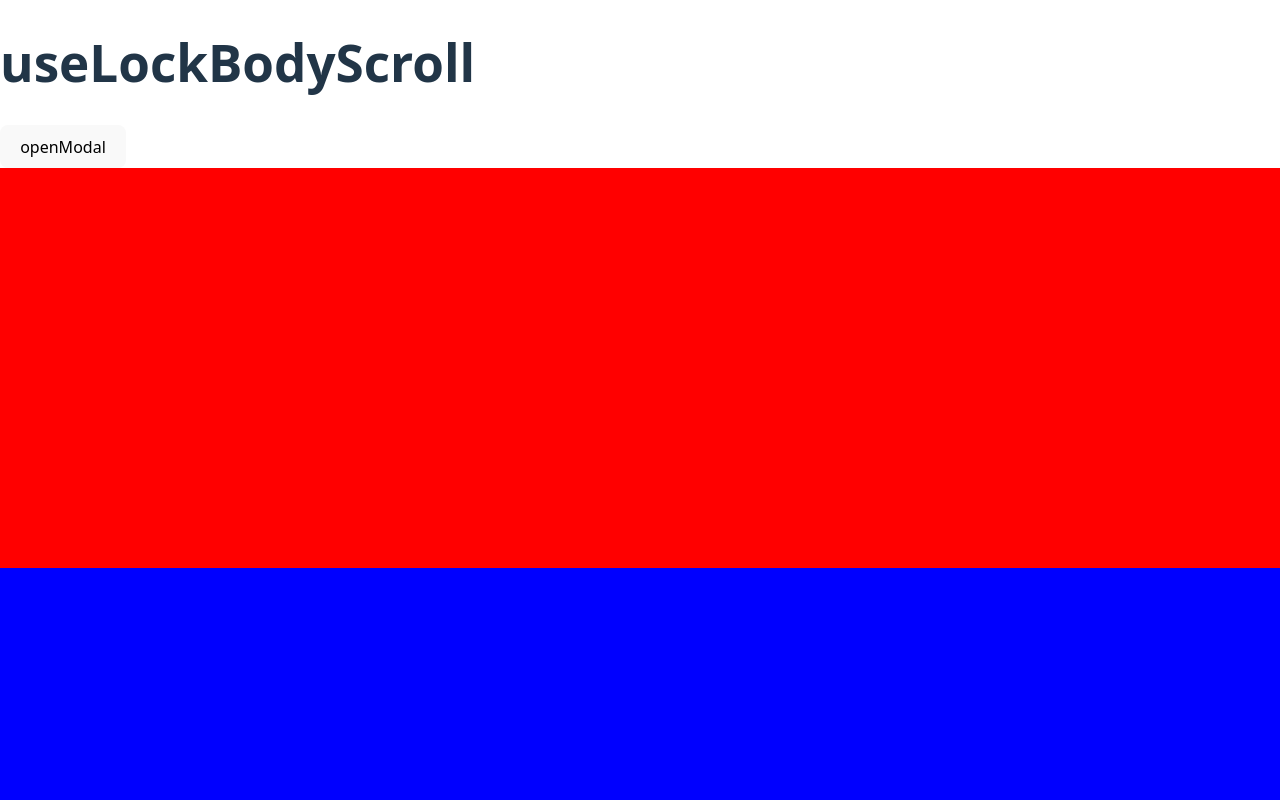
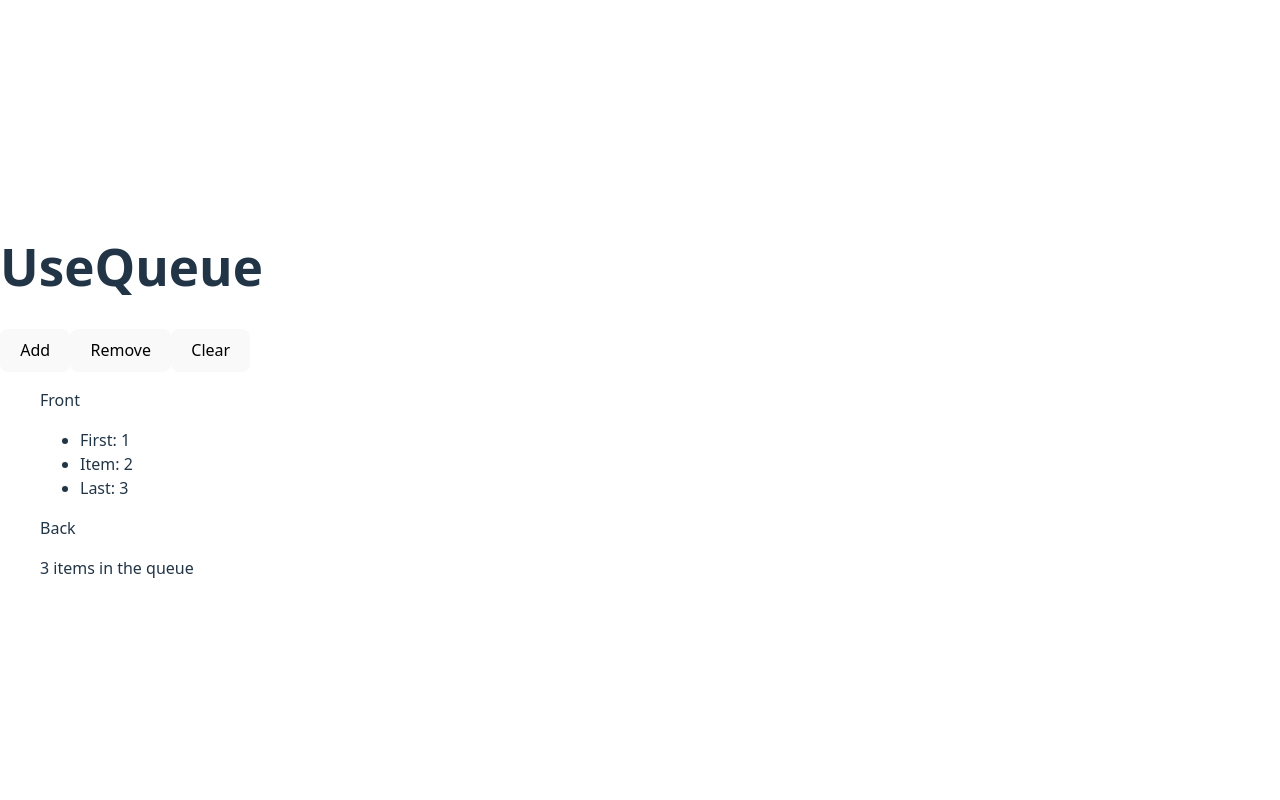
Before and after one commit to felixpherry/use-hooks, a React (Vite) app: page / in a window 1280 px wide. Shown: the top 800 px of the page. Built offline with nearby package versions, Linux system fonts and the light colour scheme.

Commit message:
feat: implement useQueue

```diff
--- a/src/App.tsx
+++ b/src/App.tsx
@@ -1,48 +1,58 @@
-import * as React from 'react';
-import useLockBodyScroll from './hooks/010-useLockBodyScroll/useLockBodyScroll';
+import useQueue from './hooks/011-useQueue/useQueue';
 
-function Modal({ handleClose }: { handleClose: () => void }) {
-  useLockBodyScroll();
+function QueueDemo({
+  first,
+  last,
+  size,
+  queue,
+}: {
+  first?: number;
+  last?: number;
+  size: number;
+  queue: number[];
+}) {
   return (
-    <div>
-      <dialog>
-        <header>
-          <button onClick={handleClose}>X</button>
-          <h2>Modal</h2>
-        </header>
-        <section>content</section>
-      </dialog>
-    </div>
+    <figure>
+      <article>
+        <p>Front</p>
+        <ul>
+          {queue.map((item, i) => {
+            const isFirst = first === item;
+            const isLast = last === item;
+            if (isFirst) {
+              return <li key={i}>First: {item}</li>;
+            }
+            if (isLast) {
+              return <li key={i}>Last: {item}</li>;
+            }
+            return <li key={i}>Item: {item}</li>;
+          })}
+        </ul>
+        <p>Back</p>
+      </article>
+      <figcaption>{size} items in the queue</figcaption>
+    </figure>
   );
 }
 
 export default function App() {
-  const [isOpen, setIsOpen] = React.useState(false);
+  const { add, remove, clear, first, last, size, queue } = useQueue([1, 2, 3]);
 
   return (
-    <>
-      {isOpen && <Modal handleClose={() => setIsOpen(false)} />}
-      <main>
-        <header>
-          <h1>useLockBodyScroll</h1>
-        </header>
-
-        <button className='primary' onClick={() => setIsOpen(true)}>
-          openModal
+    <div>
+      <header>
+        <h1>UseQueue</h1>
+        <button className='link' onClick={() => add((last || 0) + 1)}>
+          Add
         </button>
-        {['red', 'blue', 'green', 'pink', 'purple', 'yellow'].map((color) => {
-          return (
-            <section
-              key={color}
-              style={{
-                backgroundColor: color,
-                width: '100vw',
-                height: '50vh',
-              }}
-            />
-          );
-        })}
-      </main>
-    </>
+        <button disabled={size === 0} className='link' onClick={() => remove()}>
+          Remove
+        </button>
+        <button disabled={size === 0} className='link' onClick={() => clear()}>
+          Clear
+        </button>
+      </header>
+      <QueueDemo queue={queue} size={size} first={first} last={last} />
+    </div>
   );
 }
--- /dev/null
+++ b/src/hooks/011-useQueue/useQueue.ts
@@ -0,0 +1,36 @@
+import React from 'react';
+
+export default function useQueue<T>(initialValue: T[] = []) {
+  const [queue, setQueue] = React.useState(initialValue);
+
+  const add = React.useCallback((item: T) => {
+    setQueue((v) => [...v, item]);
+  }, []);
+
+  const remove = React.useCallback(() => {
+    let removedItem;
+    setQueue(([first, ...q]) => {
+      removedItem = first;
+      return q;
+    });
+    return removedItem;
+  }, []);
+
+  const clear = React.useCallback(() => {
+    setQueue([]);
+  }, []);
+
+  const first = queue[0];
+  const last = queue[queue.length - 1];
+  const size = queue.length;
+
+  return {
+    add,
+    remove,
+    clear,
+    first,
+    last,
+    size,
+    queue,
+  };
+}
```
